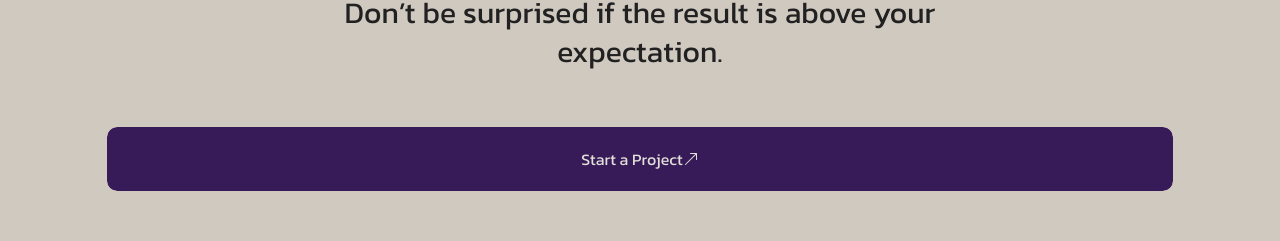
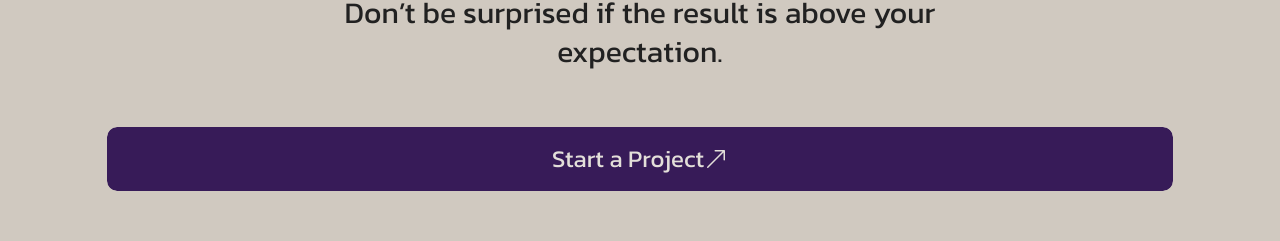
Before and after one commit to Ayocode5/web-ayocode-fe_v3, a React (Create React App) app: page / in a window 1280 px wide. Shown: the part 4259-4500 px from the top of the page. Built offline with nearby package versions, Linux system fonts and the light colour scheme.

Commit message:
ketinggalan

```diff
--- a/src/containers/organisms/Contact/index.scss
+++ b/src/containers/organisms/Contact/index.scss
@@ -29,6 +29,7 @@
     margin-top: 2.5rem;
     width: 100%;
     height: 44px;
+    font-size: 1.25rem;
   }
 }
 
@@ -52,6 +53,7 @@
     &__button {
       margin-top: 3.5rem;
       height: 64px;
+      font-size: 24px;
     }
   }
 }
```
